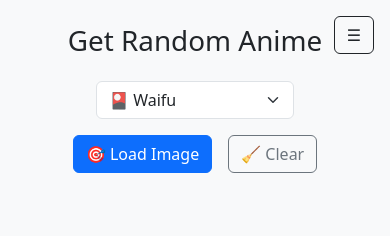
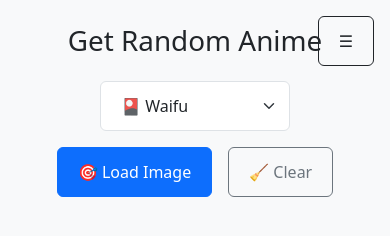
Before and after one commit to ken3009le/spyronx-nsfw, a plain HTML site: page index.html in a window 390 px wide. Drawn offline with nearby package versions, Linux system fonts and the light colour scheme.

Commit message:
🔧 Cập nhật giao diện + sửa lỗi mobile modal viewer

```diff
--- a/index.html
+++ b/index.html
@@ -3,7 +3,7 @@
 <head>
   <meta charset="UTF-8" />
   <meta name="viewport" content="width=device-width, initial-scale=1" />
-  <title>Học Tập Thành Công</title>
+  <title>Học Tập Thành </title>
 
   <!-- Bootstrap & Swiper CSS -->
   <link href="https://cdn.jsdelivr.net/npm/bootstrap@5.3.3/dist/css/bootstrap.min.css" rel="stylesheet" />
--- a/styles.css
+++ b/styles.css
@@ -1,8 +1,23 @@
+html {
+  font-size: 16px;
+  touch-action: manipulation;
+  -webkit-tap-highlight-color: transparent;
+}
+
 body.dark-mode {
   background-color: #111;
   color: #f2f2f2;
 }
 
+button, select, .btn, .form-select {
+  font-size: 16px !important;
+  min-height: 48px;
+  min-width: 48px;
+  padding: 12px 20px;
+  cursor: pointer;
+}
+
+/* Ảnh thumbnail */
 .animeImage {
   max-height: 300px;
   border-radius: 10px;
@@ -14,7 +29,7 @@ body.dark-mode {
   transform: scale(1.03);
 }
 
-/* Swiper fullscreen */
+/* Swiper modal viewer */
 .swiper {
   width: 100%;
   height: 100%;
@@ -31,17 +46,18 @@ body.dark-mode {
   max-width: 100%;
   object-fit: contain;
 }
+
 /* Pixel-style Close Button */
 .pixel-close-btn {
   position: absolute;
-  top: 20px;
-  right: 20px;
+  top: 15px;
+  right: 15px;
   width: 40px;
   height: 40px;
   background-color: #f99db4;
   border-radius: 12px;
   cursor: pointer;
-  z-index: 1055; /* Đảm bảo cao hơn modal */
+  z-index: 1055;
   display: flex;
   align-items: center;
   justify-content: center;
```
